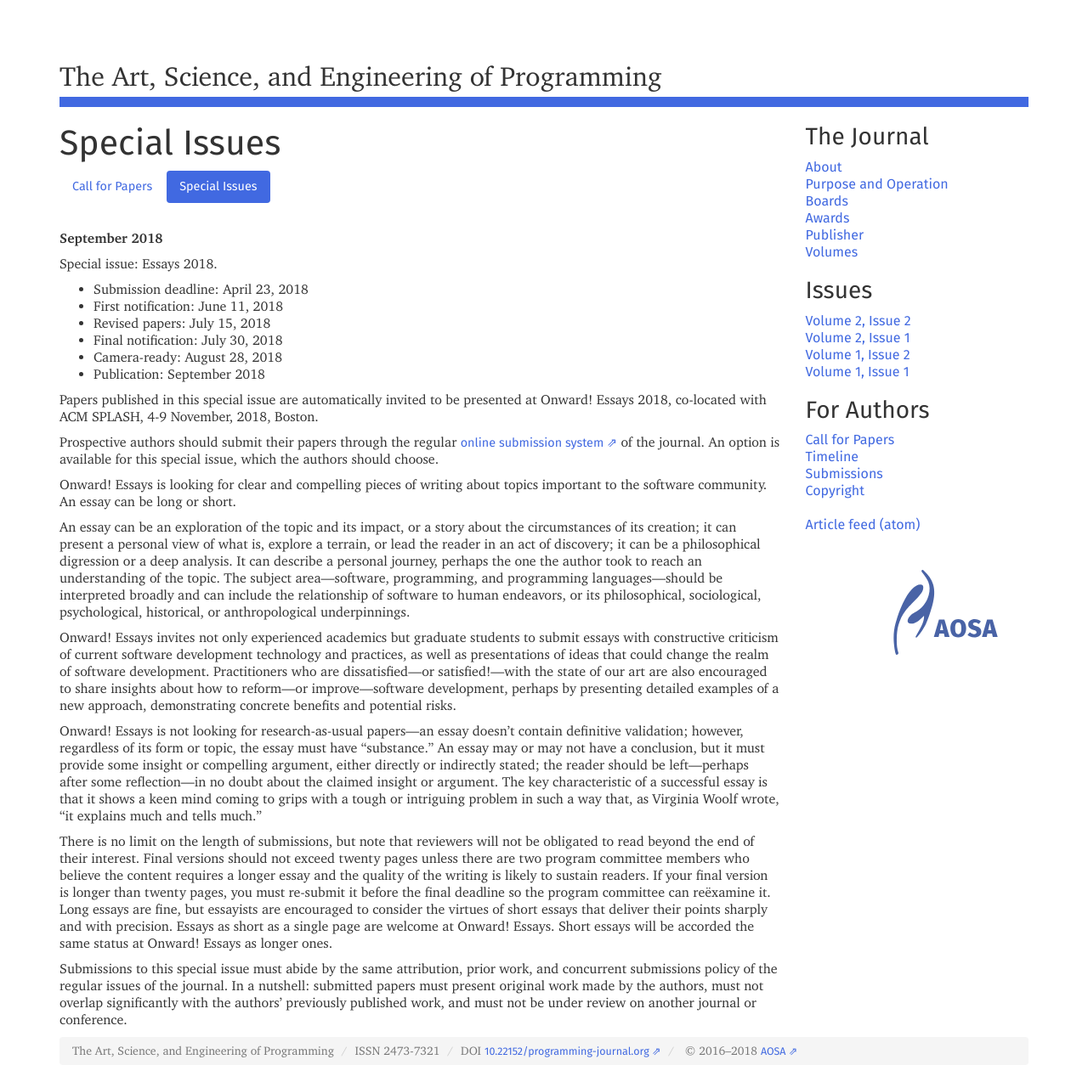
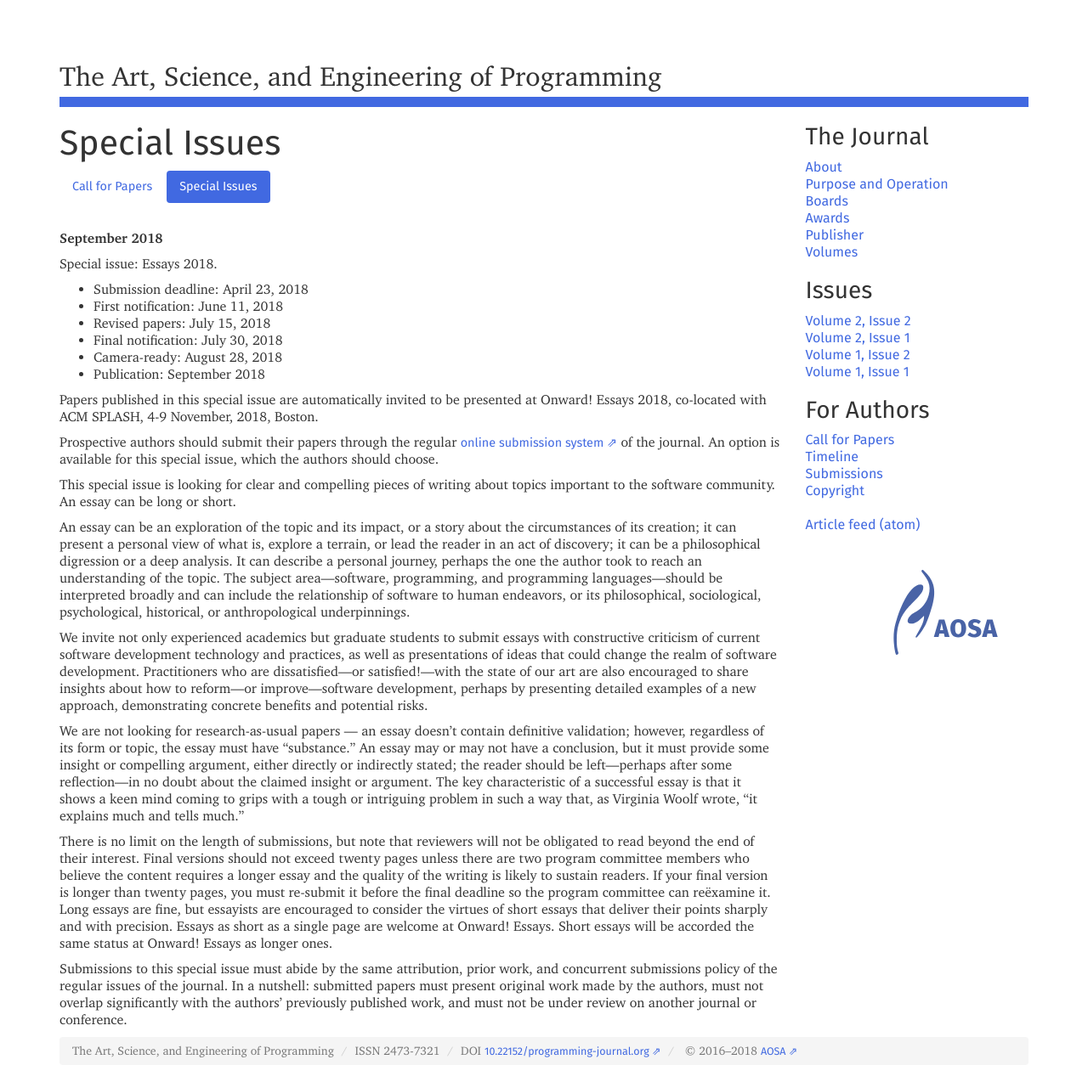
Before and after one commit to programming-journal/programming-journal.github.io, a Jekyll site: the page built from cfp/special-issues.markdown, in a window 1280 px wide. Shown: the whole page at 85% size. Built offline with Jekyll 4.4.1, drawn with Linux system fonts in a browser that asks for light colours; nearby versions of some CDN libraries.

Commit message:
Minor edits to cfp of essays

```diff
--- a/cfp/special-issues.markdown
+++ b/cfp/special-issues.markdown
@@ -16,13 +16,13 @@ Papers published in this special issue are automatically invited to be presented
 
 Prospective authors should submit their papers through the regular [online submission system][submit] of the journal. An option is available for this special issue, which the authors should choose.
 
-Onward! Essays is looking for clear and compelling pieces of writing about topics important to the software community. An essay can be long or short.
+This special issue is looking for clear and compelling pieces of writing about topics important to the software community. An essay can be long or short.
 
 An essay can be an exploration of the topic and its impact, or a story about the circumstances of its creation; it can present a personal view of what is, explore a terrain, or lead the reader in an act of discovery; it can be a philosophical digression or a deep analysis. It can describe a personal journey, perhaps the one the author took to reach an understanding of the topic. The subject area—software, programming, and programming languages—should be interpreted broadly and can include the relationship of software to human endeavors, or its philosophical, sociological, psychological, historical, or anthropological underpinnings.
 
-Onward! Essays invites not only experienced academics but graduate students to submit essays with constructive criticism of current software development technology and practices, as well as presentations of ideas that could change the realm of software development. Practitioners who are dissatisfied—or satisfied!—with the state of our art are also encouraged to share insights about how to reform—or improve—software development, perhaps by presenting detailed examples of a new approach, demonstrating concrete benefits and potential risks.
+We invite not only experienced academics but graduate students to submit essays with constructive criticism of current software development technology and practices, as well as presentations of ideas that could change the realm of software development. Practitioners who are dissatisfied—or satisfied!—with the state of our art are also encouraged to share insights about how to reform—or improve—software development, perhaps by presenting detailed examples of a new approach, demonstrating concrete benefits and potential risks.
 
-Onward! Essays is not looking for research-as-usual papers—an essay doesn’t contain definitive validation; however, regardless of its form or topic, the essay must have “substance.” An essay may or may not have a conclusion, but it must provide some insight or compelling argument, either directly or indirectly stated; the reader should be left—perhaps after some reflection—in no doubt about the claimed insight or argument. The key characteristic of a successful essay is that it shows a keen mind coming to grips with a tough or intriguing problem in such a way that, as Virginia Woolf wrote, “it explains much and tells much.”
+We are not looking for research-as-usual papers — an essay doesn’t contain definitive validation; however, regardless of its form or topic, the essay must have “substance.” An essay may or may not have a conclusion, but it must provide some insight or compelling argument, either directly or indirectly stated; the reader should be left—perhaps after some reflection—in no doubt about the claimed insight or argument. The key characteristic of a successful essay is that it shows a keen mind coming to grips with a tough or intriguing problem in such a way that, as Virginia Woolf wrote, “it explains much and tells much.”
 
 There is no limit on the length of submissions, but note that reviewers will not be obligated to read beyond the end of their interest. Final versions should not exceed twenty pages unless there are two program committee members who believe the content requires a longer essay and the quality of the writing is likely to sustain readers. If your final version is longer than twenty pages, you must re-submit it before the final deadline so the program committee can reëxamine it. Long essays are fine, but essayists are encouraged to consider the virtues of short essays that deliver their points sharply and with precision. Essays as short as a single page are welcome at Onward! Essays. Short essays will be accorded the same status at Onward! Essays as longer ones.
 
```
